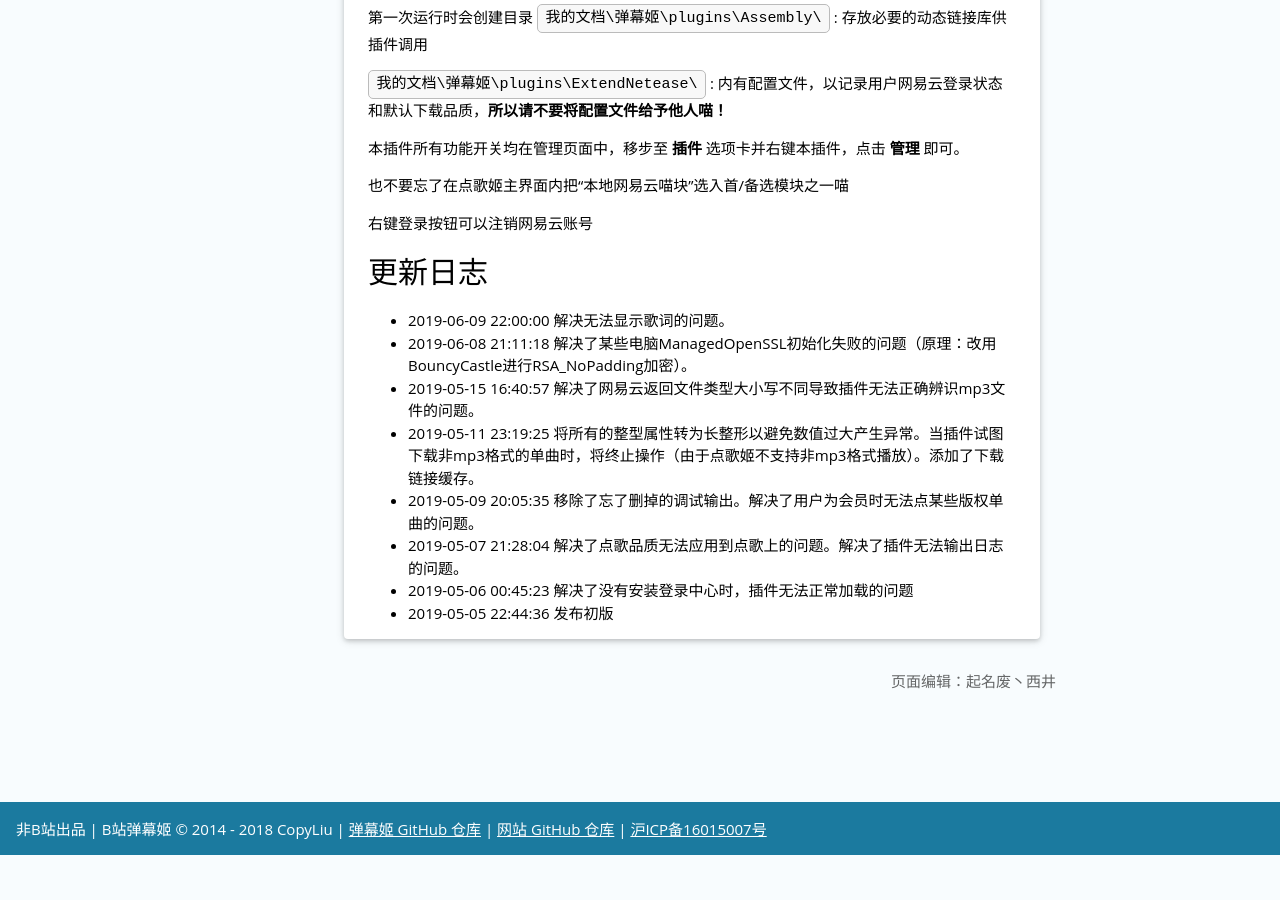
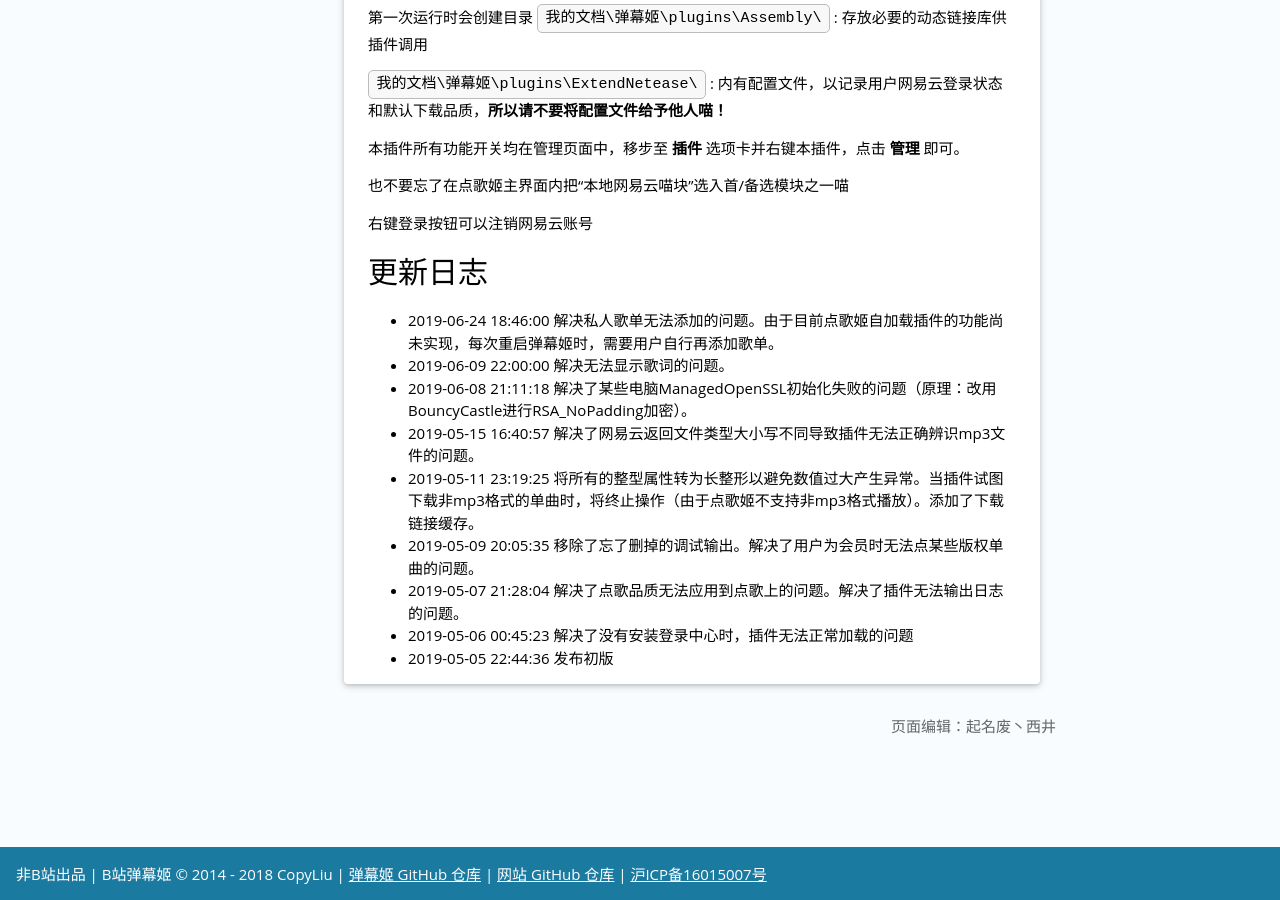
Before and after one commit to Bililive/www.danmuji.org, a Jekyll site: the page built from _plugin/ExtendNetease_DGJModule.md, in a window 1280 px wide and 900 px high, scrolled down 1425 px. Built offline with Jekyll 4.4.1, drawn with Linux system fonts in a browser that asks for light colours; before the commit the page ends 2280 px from its top, so only the background shows below that; some of the changed text lies outside the part shown.

Commit message:
更新本地网易云喵块至1.0.8
解决私人歌单无法添加的问题。

```diff
--- a/_plugin/ExtendNetease_DGJModule.md
+++ b/_plugin/ExtendNetease_DGJModule.md
@@ -5,10 +5,10 @@
 plugin_author: 起名废丶西井
 plugin_name: 本地网易云喵块
 plugin_desc: 可以添加歌单和登录以享受高品质音乐喵
-plugin_version: 1.0.7
-plugin_update_datetime: 2019-06-09 22:00:00 +0800
+plugin_version: 1.0.8
+plugin_update_datetime: 2019-06-24 18:46:00 +0800
 plugin_update_desc: |-
-  解决无法显示歌词的问题。
+  解决私人歌单无法添加的问题。由于目前点歌姬自加载插件的功能尚未实现，每次重启弹幕姬时，需要用户自行再添加歌单。
 plugin_dllink: /resource/ExtendNetease_DGJModule/ExtendNetease_DGJModule.zip
 plugin_dlnote: 只在弹幕姬官网提供下载,请勿转载
 ---
@@ -16,7 +16,7 @@
 若插件有任何问题，亦或对插件有建议，请至任何一个弹幕姬群里私聊我(847529602)
 
 # **请务必仔细阅读使用说明喵！！！**
-**※本插件依赖点歌姬插件※**
+###**※本插件依赖点歌姬插件※**
 
 插件界面
 ---
@@ -52,6 +52,7 @@
 
 更新日志
 ---
+- 2019-06-24 18:46:00 解决私人歌单无法添加的问题。由于目前点歌姬自加载插件的功能尚未实现，每次重启弹幕姬时，需要用户自行再添加歌单。
 - 2019-06-09 22:00:00 解决无法显示歌词的问题。
 - 2019-06-08 21:11:18 解决了某些电脑ManagedOpenSSL初始化失败的问题（原理：改用BouncyCastle进行RSA_NoPadding加密）。
 - 2019-05-15 16:40:57 解决了网易云返回文件类型大小写不同导致插件无法正确辨识mp3文件的问题。
```
Also changed, not shown: 1 other file.
